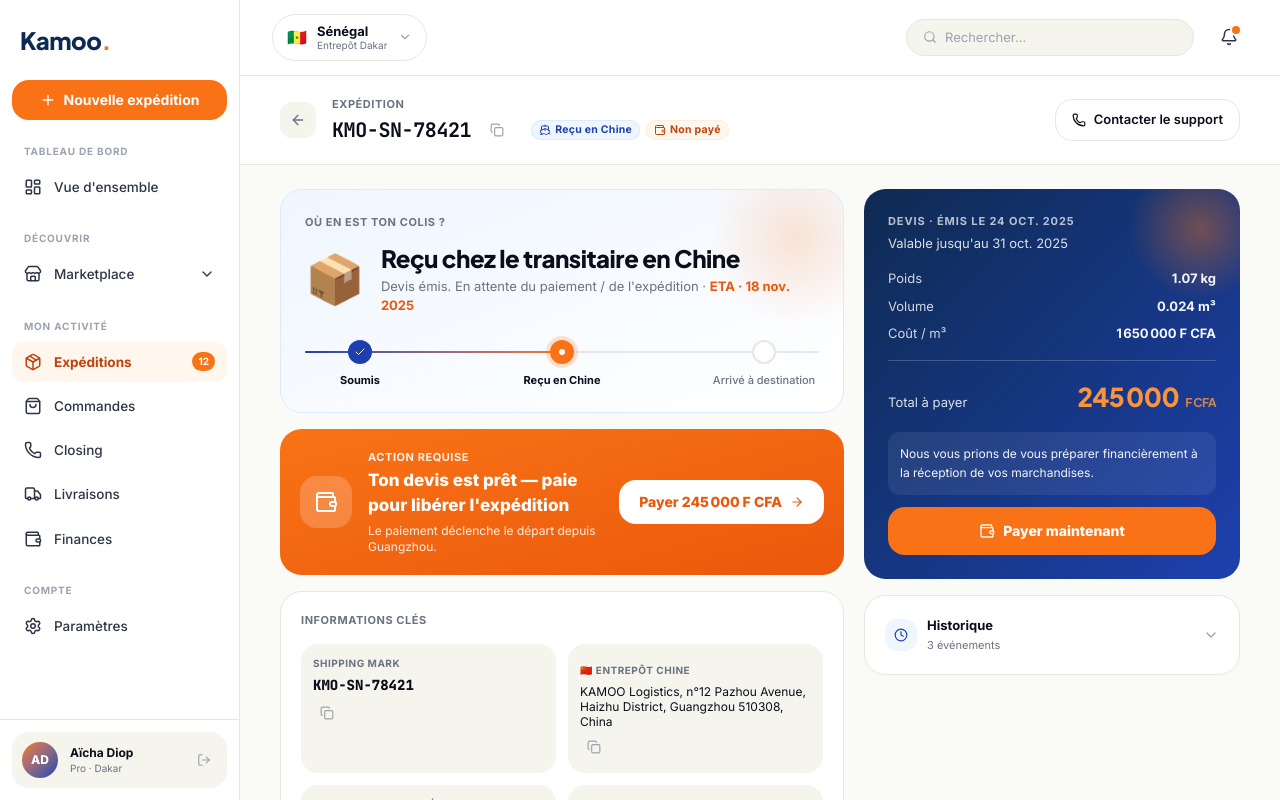
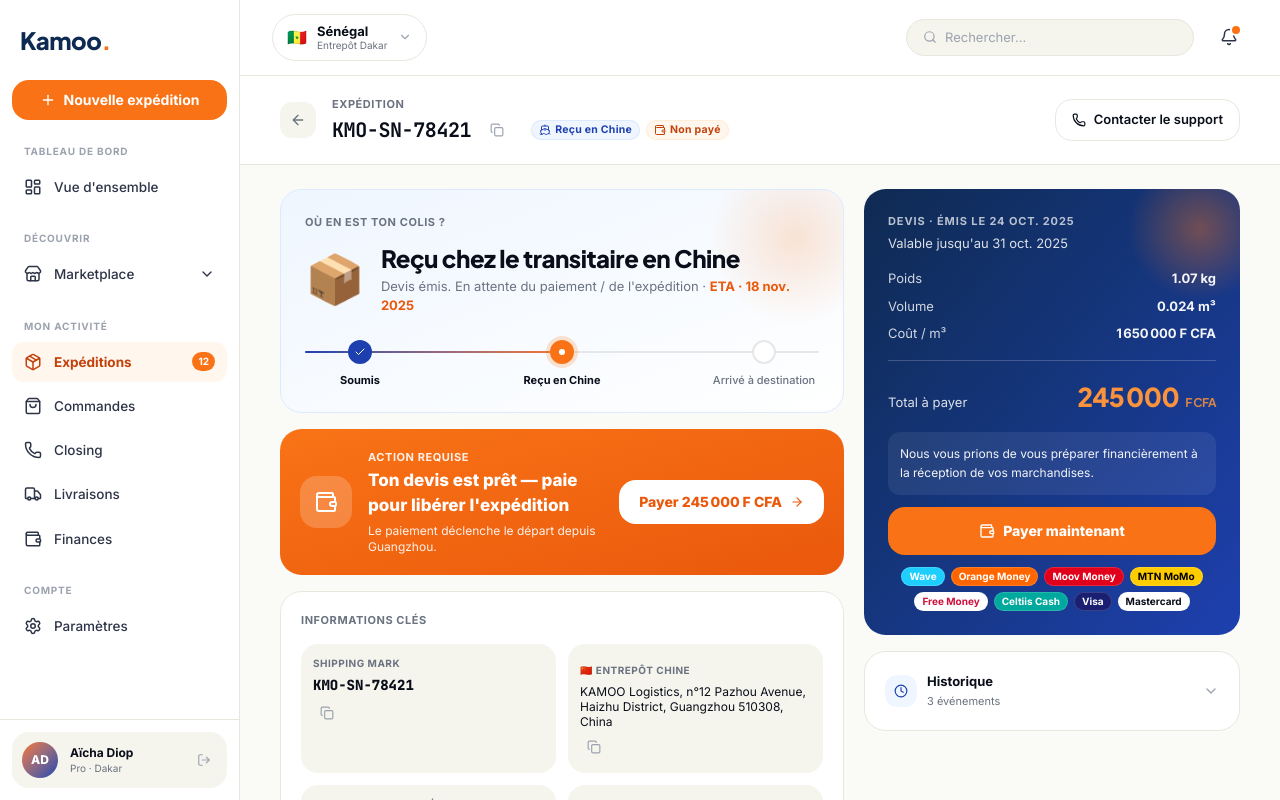
Before and after one commit to Patrick-hub90/kamoo-app, a Next.js app: page /expeditions/exp_01 in a window 1280 px wide. Built offline with nearby package versions, Linux system fonts and the light colour scheme.

Commit message:
feat(payment-methods): badges Wave/Orange/Moov/MTN/Free/Celtiis/Visa/Mastercard sous Payer maintenant

```diff
--- a/src/app/(vendor)/expeditions/[id]/page.tsx
+++ b/src/app/(vendor)/expeditions/[id]/page.tsx
@@ -12,6 +12,7 @@
 import { StatusPill } from "@/components/kamoo/status-pill";
 import { CopyButton } from "@/components/kamoo/copy-button";
 import { ExpeditionHistory } from "@/components/kamoo/expedition-history";
+import { PaymentMethods } from "@/components/kamoo/payment-methods";
 import { getMockExpeditionDetail } from "@/lib/data/mock-expedition-detail";
 import {
   STATUS_LABELS,
@@ -401,10 +402,15 @@
 
                 {exp.paymentStatus === "unpaid" &&
                   exp.transitaire.paymentPolicy === "upfront" && (
-                    <button className="mt-3 flex w-full items-center justify-center gap-2 whitespace-nowrap rounded-xl bg-kamoo-orange-500 px-4 py-3.5 text-sm font-extrabold text-white hover:bg-kamoo-orange-600">
-                      <Wallet className="h-4 w-4" />
-                      Payer maintenant
-                    </button>
+                    <>
+                      <button className="mt-3 flex w-full items-center justify-center gap-2 whitespace-nowrap rounded-xl bg-kamoo-orange-500 px-4 py-3.5 text-sm font-extrabold text-white hover:bg-kamoo-orange-600">
+                        <Wallet className="h-4 w-4" />
+                        Payer maintenant
+                      </button>
+                      <div className="mt-3">
+                        <PaymentMethods variant="dark" />
+                      </div>
+                    </>
                   )}
               </div>
             </div>
--- /dev/null
+++ b/src/components/kamoo/payment-methods.tsx
@@ -0,0 +1,63 @@
+/**
+ * Affiche les moyens de paiement supportés sous forme de petits badges colorés.
+ * Couvre les Mobile Money d'Afrique de l'Ouest + cartes bancaires internationales.
+ */
+
+type PaymentMethod = {
+  id: string;
+  label: string;
+  bg: string; // couleur de fond
+  fg: string; // couleur du texte
+};
+
+const METHODS: PaymentMethod[] = [
+  // Mobile Money
+  { id: "wave", label: "Wave", bg: "bg-[#1DCEFF]", fg: "text-white" },
+  {
+    id: "orange",
+    label: "Orange Money",
+    bg: "bg-[#FF6600]",
+    fg: "text-white",
+  },
+  { id: "moov", label: "Moov Money", bg: "bg-[#E0001B]", fg: "text-white" },
+  { id: "mtn", label: "MTN MoMo", bg: "bg-[#FFCC00]", fg: "text-black" },
+  { id: "free", label: "Free Money", bg: "bg-white", fg: "text-[#CD113B]" },
+  { id: "celtiis", label: "Celtiis Cash", bg: "bg-[#00A99D]", fg: "text-white" },
+  // Cartes bancaires
+  { id: "visa", label: "Visa", bg: "bg-[#1A1F71]", fg: "text-white" },
+  {
+    id: "mastercard",
+    label: "Mastercard",
+    bg: "bg-white",
+    fg: "text-ink-900",
+  },
+];
+
+type Props = {
+  /** Filtre par ID si tu veux n'afficher qu'une partie des moyens */
+  only?: string[];
+  /** Style sombre (utile sur fond foncé comme la card devis) */
+  variant?: "light" | "dark";
+};
+
+export function PaymentMethods({ only, variant = "light" }: Props) {
+  const list = only ? METHODS.filter((m) => only.includes(m.id)) : METHODS;
+  const isDark = variant === "dark";
+
+  return (
+    <div className="flex flex-wrap items-center justify-center gap-1.5">
+      {list.map((m) => (
+        <span
+          key={m.id}
+          className={`inline-flex items-center rounded-md px-2 py-0.5 text-[10px] font-bold ring-1 ring-inset ${
+            m.bg
+          } ${m.fg} ${
+            isDark ? "ring-white/15" : "ring-black/5"
+          }`}
+        >
+          {m.label}
+        </span>
+      ))}
+    </div>
+  );
+}
```
